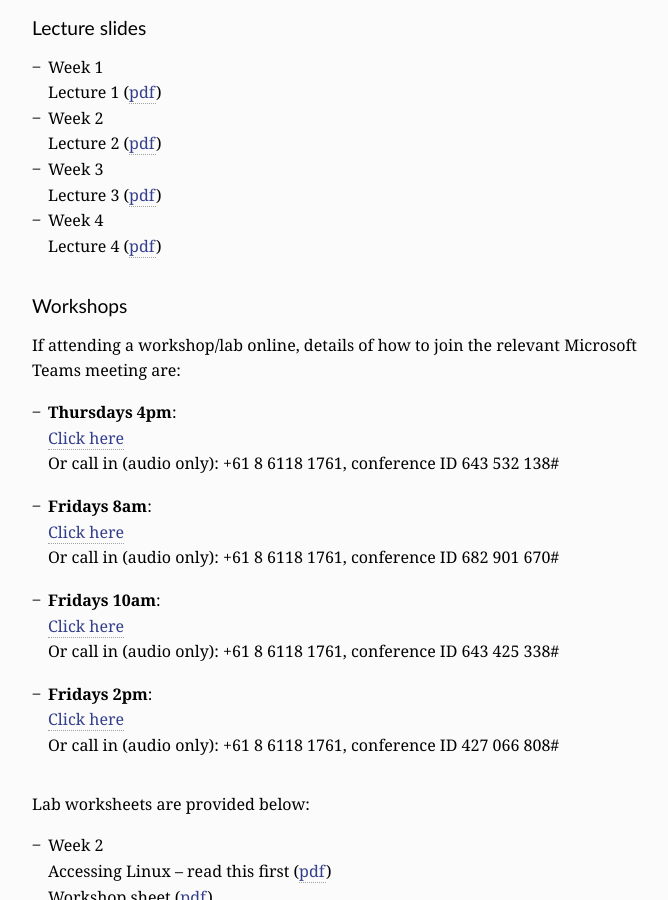
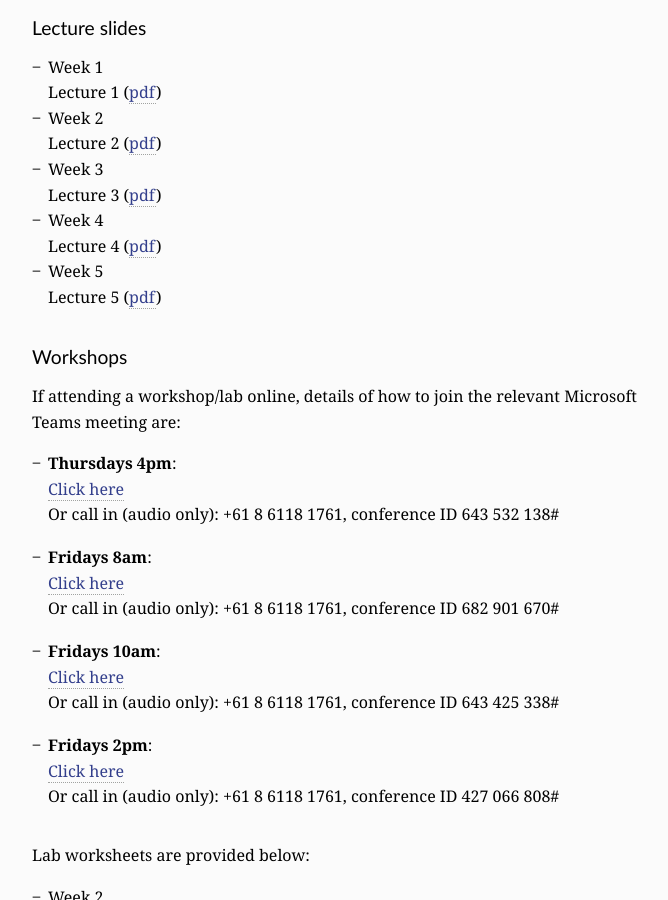
Before and after one commit to cits4407/cits4407.github.io, a Jekyll site: the page built from docs/_pages/resources.md, in a window 1280 px wide and 900 px high, scrolled down 990 px. Shown: the whole window, without its empty margins (283-951 px from the left). Built offline with Jekyll 4.4.1, drawn with Linux system fonts in a browser that asks for light colours; some web fonts are replaced.

Commit message:
week 5 lecture

```diff
--- a/docs/_pages/resources.md
+++ b/docs/_pages/resources.md
@@ -58,6 +58,8 @@ university's [LMS][lms]{: target="_blank" :} (Learning Management System).
   Lecture 3 ([pdf]({{ "/lectures/lect03.pdf" | relative_url }}))
 - Week 4
   Lecture 4 ([pdf]({{ "/lectures/lect04.pdf" | relative_url }}))
+- Week 5
+  Lecture 5 ([pdf]({{ "/lectures/lect05.pdf" | relative_url }}))
 
 ## Workshops
 
```
Also changed, not shown: 1 other file.
